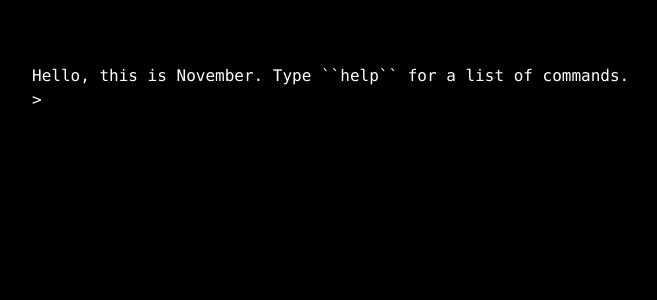
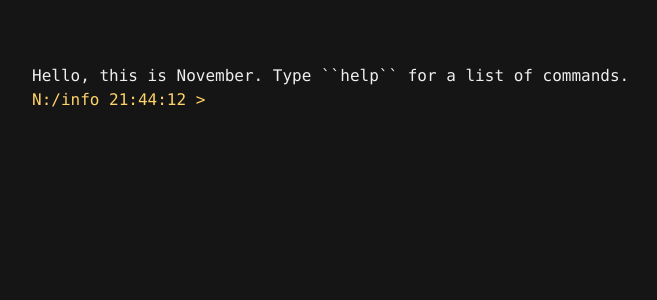
Before and after one commit to saamonlover/november, a Next.js app: page / in a window 1280 px wide. Shown: the top 300 px of the page, without its empty margins (112-769 px from the left). Built offline with nearby package versions, Linux system fonts and the light colour scheme.

Commit message:
refactor: adjust the color theme and prompt visual (also forbid users from deleting the prompt message)

```diff
--- a/src/app/globals.css
+++ b/src/app/globals.css
@@ -17,3 +17,7 @@
 input:focus {
   outline: none;
 }
+
+input[type='text'] {
+  width: 100%;
+}
--- a/src/app/terminal.js
+++ b/src/app/terminal.js
@@ -8,8 +8,16 @@ import {
   contactContent,
 } from '../data/commands'
 
+function getTime() {
+  const date = new Date()
+  const hours = date.getHours().toString().padStart(2, '0')
+  const minutes = date.getMinutes().toString().padStart(2, '0')
+  const seconds = date.getSeconds().toString().padStart(2, '0')
+  return `${hours}:${minutes}:${seconds}`
+}
+
 const Terminal = () => {
-  const [input, setInput] = useState('> ')
+  const [input, setInput] = useState('N:/info ' + getTime() + ' > ')
   const [output, setOutput] = useState([
     'Hello, this is November. Type ``help`` for a list of commands.',
   ])
@@ -30,16 +38,22 @@ const Terminal = () => {
   }
 
   const handleInput = (e) => {
-    if (e.target.value.slice(0, 2) !== '> ') {
-      setInput('> ' + e.target.value)
+    const newValue = e.target.value
+    const prompt = 'N:/info ' + getTime() + ' > '
+
+    if (newValue.length < prompt.length && !newValue.startsWith(prompt)) {
+      setInput((prevInput) => prevInput)
     } else {
-      setInput(e.target.value)
+      setInput(newValue)
     }
   }
 
   const handleSubmit = (e) => {
     e.preventDefault()
-    const command = input.slice(2).trim().toLowerCase()
+    const command = input
+      .slice(getTime().length + 11)
+      .trim()
+      .toLowerCase()
     if (commands[command]) {
       if (command === 'clear') {
         setOutput([])
@@ -49,11 +63,11 @@ const Terminal = () => {
     } else {
       setOutput([...output, input, 'Unknown command: ' + command])
     }
-    setInput('> ')
+    setInput('N:/info ' + getTime() + ' > ')
   }
 
   return (
-    <div className='terminal bg-black text-white py-16 px-36 shadow-lg overflow-y-scroll text-md font-mono'>
+    <div className='terminal bg-dark text-output-dark py-16 px-36 shadow-lg overflow-y-scroll text-md font-mono'>
       {output.map((line, index) =>
         typeof line === 'string' ? (
           line
@@ -70,7 +84,7 @@ const Terminal = () => {
           type='text'
           value={input}
           onChange={handleInput}
-          className='bg-black border-none'
+          className='bg-dark border-none text-input-dark'
         />
       </form>
     </div>
--- a/tailwind.config.js
+++ b/tailwind.config.js
@@ -1,18 +1,18 @@
 /** @type {import('tailwindcss').Config} */
 module.exports = {
   content: [
-    "./src/pages/**/*.{js,ts,jsx,tsx,mdx}",
-    "./src/components/**/*.{js,ts,jsx,tsx,mdx}",
-    "./src/app/**/*.{js,ts,jsx,tsx,mdx}",
+    './src/pages/**/*.{js,ts,jsx,tsx,mdx}',
+    './src/components/**/*.{js,ts,jsx,tsx,mdx}',
+    './src/app/**/*.{js,ts,jsx,tsx,mdx}',
   ],
   theme: {
     extend: {
-      backgroundImage: {
-        "gradient-radial": "radial-gradient(var(--tw-gradient-stops))",
-        "gradient-conic":
-          "conic-gradient(from 180deg at 50% 50%, var(--tw-gradient-stops))",
+      colors: {
+        dark: '#151515',
+        'input-dark': '#FFD369',
+        'output-dark': '#EEEEEE',
       },
     },
   },
   plugins: [],
-};
+}
```
